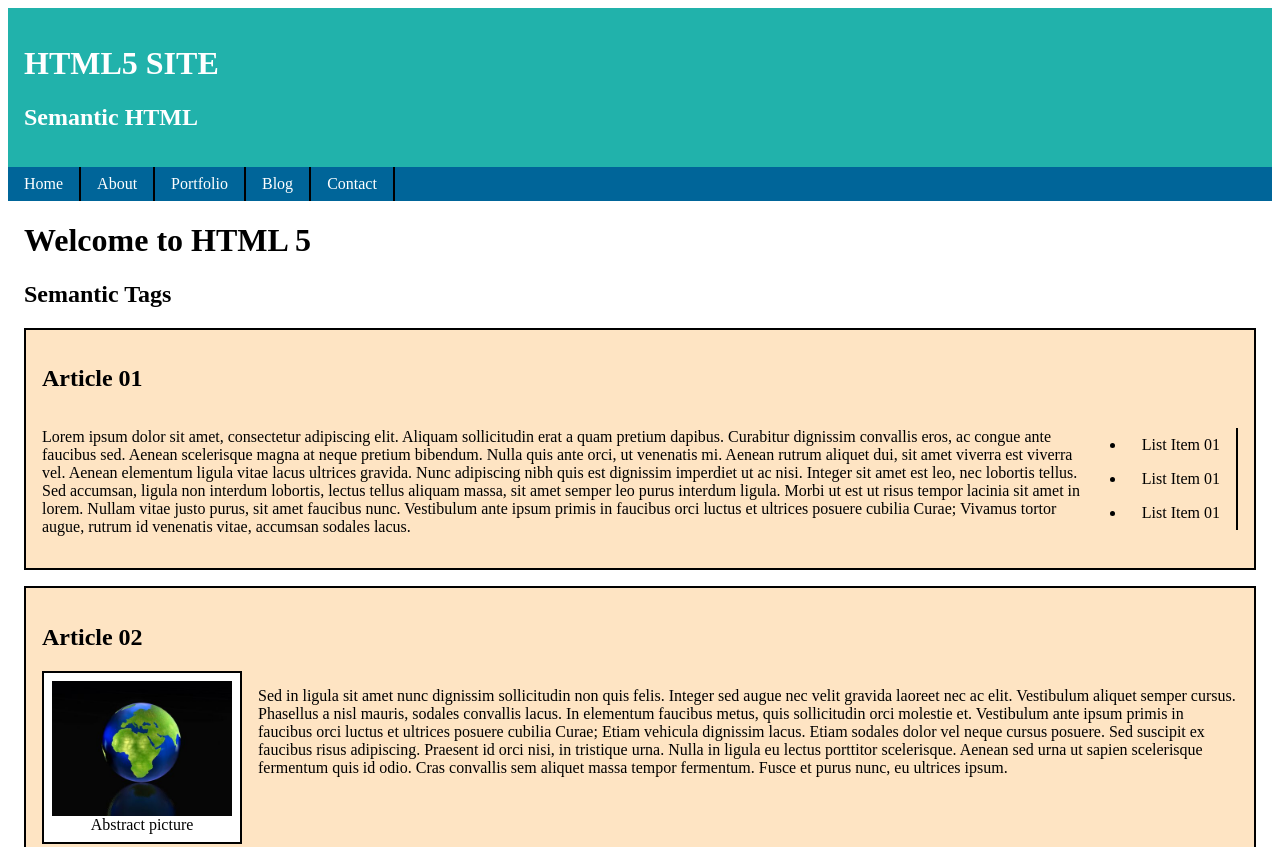
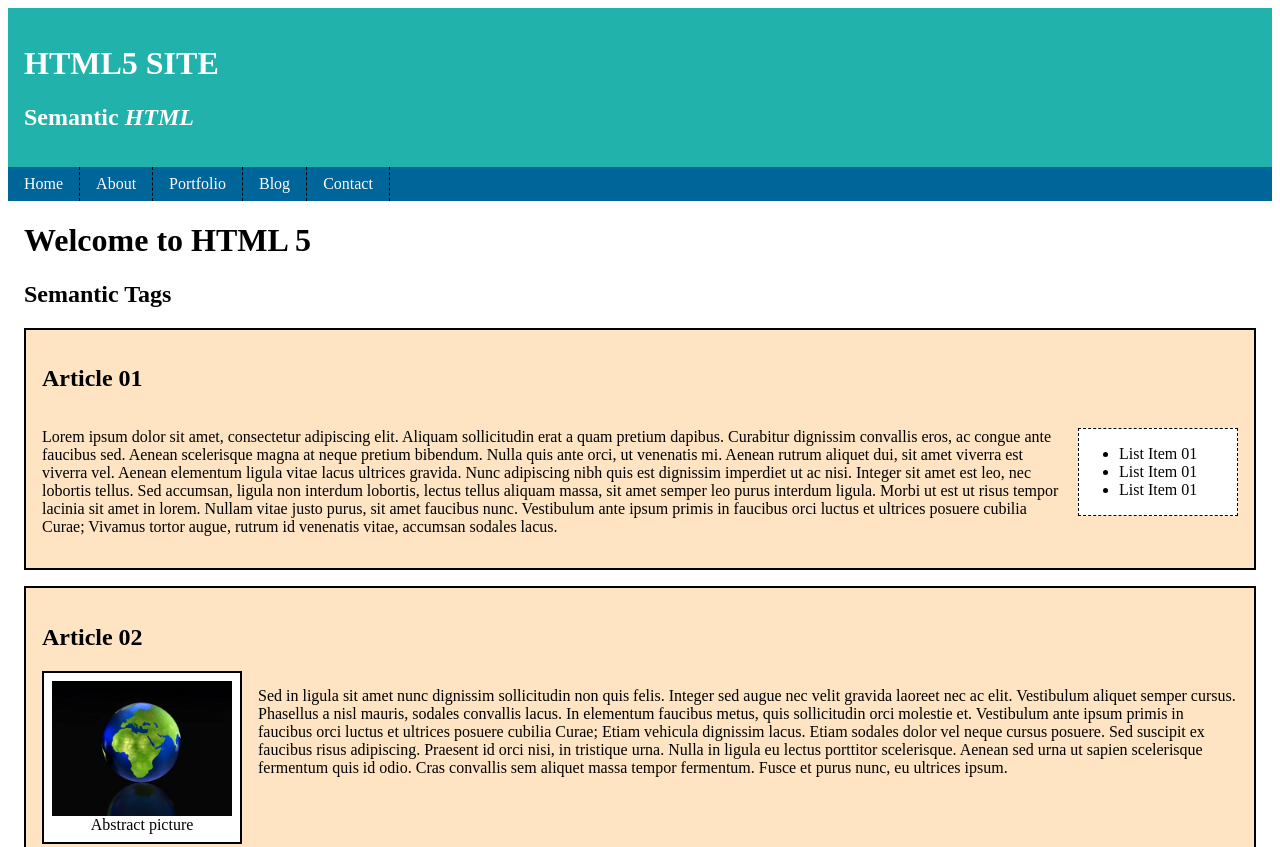
Before and after one commit to arangurenalonso/IST103--assigment-3, a plain HTML site: page index.html in a window 1280 px wide. Shown: the top 847 px of the page. Drawn offline with Linux system fonts and the light colour scheme.

Commit message:
finish-work

```diff
--- a/index.html
+++ b/index.html
@@ -10,7 +10,7 @@
     <header>
       <div>
         <h1>HTML5 SITE</h1>
-        <h2>Semantic HTML</h2>
+        <h2>Semantic <em>HTML</em></h2>
       </div>
       <nav>
         <ul>
--- a/style.css
+++ b/style.css
@@ -20,9 +20,9 @@ nav > ul {
   padding: 0;
   margin: 0;
 }
-li {
+nav > ul > li {
   padding: 8px 16px;
-  border-right: 2px solid #000;
+  border-right: 1px dashed #000;
 }
 a {
   color: #fff;
@@ -52,11 +52,12 @@ figure {
 }
 section > article {
   display: flex;
+  gap: 16px;
   flex-direction: row;
 }
 article > figure {
   height: fit-content;
-  margin: 0px 16px 0px 0px;
+  margin: 0px 0px 0px 0px;
   width: 200px;
 }
 figure > img {
@@ -68,4 +69,10 @@ article > p {
   flex: 1;
 }
 article > ul {
+  background-color: #fff;
+  height: fit-content;
+  border: 1px #000 dashed;
+  width: 160px;
+  padding-top: 16px;
+  padding-bottom: 16px;
 }
```
